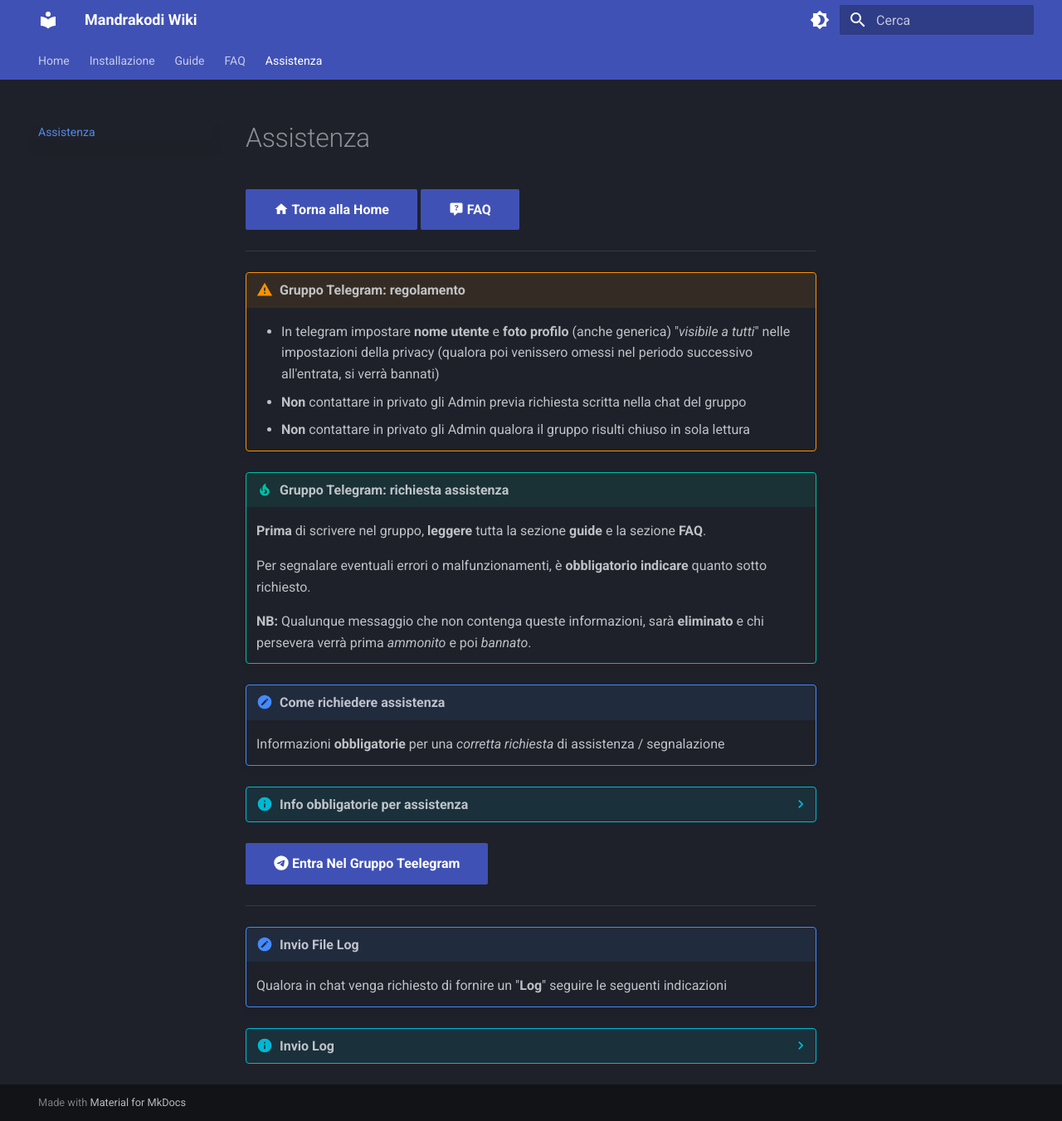
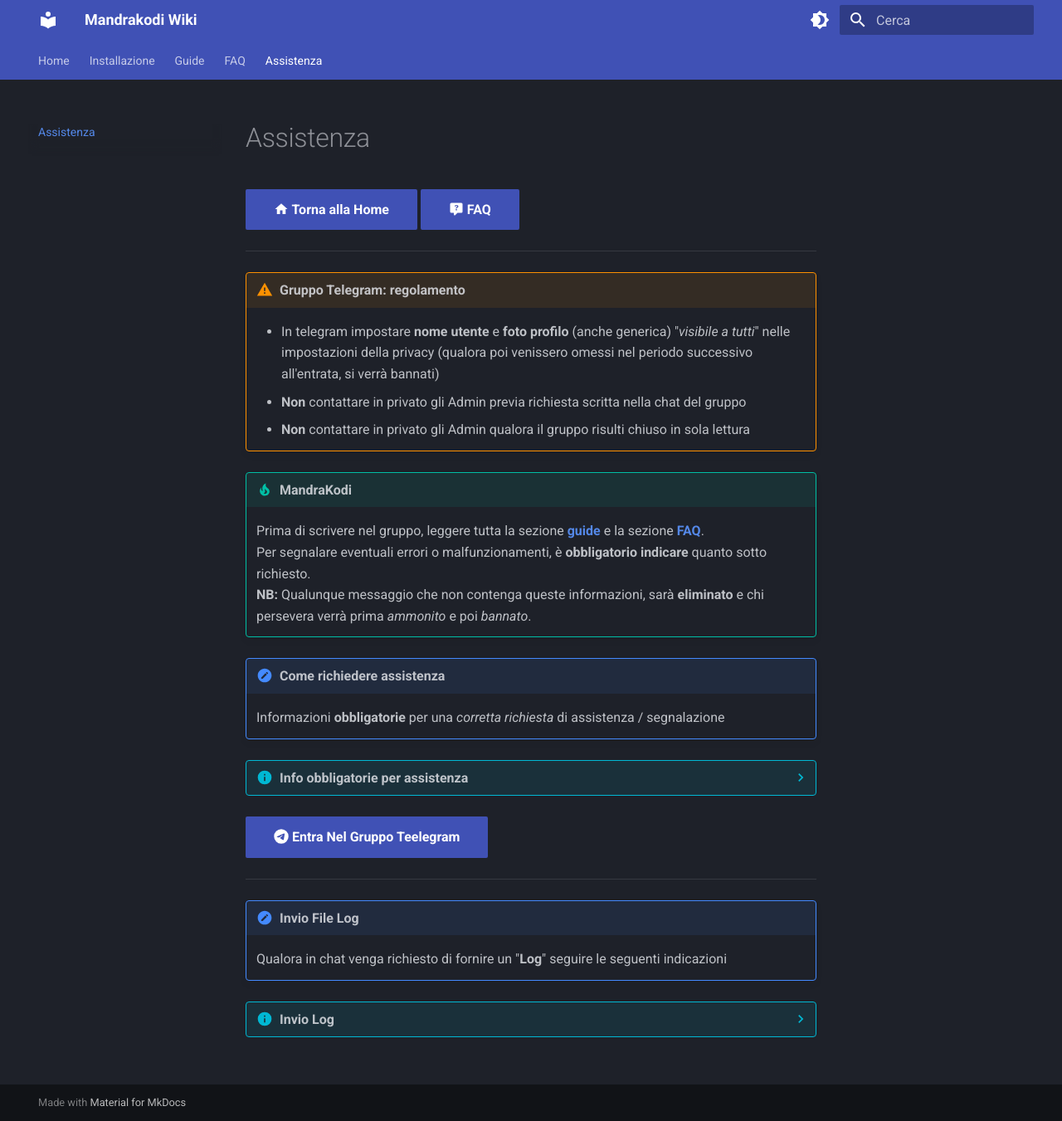
Before and after one commit to campipaolo/Mandrakodi-Wiki, an MkDocs documentation site: the page built from docs/ask_help.md, in a window 1280 px wide and 1351 px high. Shown: the whole window at 83% size. Built offline with MkDocs 1.6.1 and Material for MkDocs 9.7.7, drawn with Linux system fonts in a browser that asks for light colours.

Commit message:
ask_help
rev

```diff
--- a/docs/ask_help.md
+++ b/docs/ask_help.md
@@ -7,12 +7,10 @@
     * **Non** contattare in privato gli Admin previa richiesta scritta nella chat del gruppo
     * **Non** contattare in privato gli Admin qualora il gruppo risulti chiuso in sola lettura
 
-!!! tip "Gruppo Telegram: richiesta assistenza"
-    **Prima** di scrivere nel gruppo, **leggere** tutta la sezione **guide** e la sezione **FAQ**.
+!!! tip "MandraKodi"
+     Prima di scrivere nel gruppo, leggere tutta la sezione [**guide**](https://campipaolo.github.io/Mandrakodi-Wiki/guide/tutorials/) e la sezione [**FAQ**](https://campipaolo.github.io/Mandrakodi-Wiki/faq/faq/). <br> Per segnalare eventuali errori o malfunzionamenti, è **obbligatorio indicare** quanto sotto richiesto.<br> **NB:** Qualunque messaggio che non contenga queste informazioni, sarà **eliminato** e chi persevera verrà prima *ammonito* e poi *bannato*.
 
-    Per segnalare eventuali errori o malfunzionamenti, è **obbligatorio indicare** quanto sotto richiesto.
 
-    **NB:** Qualunque messaggio che non contenga queste informazioni, sarà **eliminato** e chi persevera verrà prima *ammonito* e poi *bannato*.
 
 !!! important "Come richiedere assistenza"
     Informazioni **obbligatorie** per una *corretta richiesta* di assistenza / segnalazione
```
